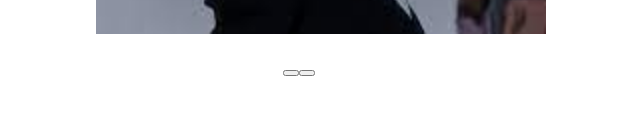
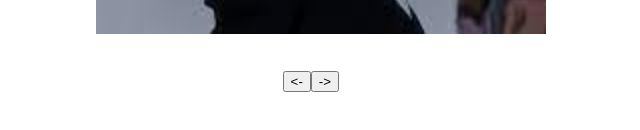
Before and after one commit to Dejac01/carousel-app, a React (Create React App) app: page / in a window 1280 px wide. Shown: the part 448-578 px from the top of the page, without its empty margins (319-959 px from the left). Built offline with nearby package versions, Linux system fonts and the light colour scheme.

Commit message:
carousel

```diff
--- a/src/App.css
+++ b/src/App.css
@@ -40,7 +40,8 @@
 .mainCard{
   padding: 2em;
 }
-.btnContainer{display: flex;
+.btnContainer{
+  display: flex;
   padding-left: 47%;
 }
 .mainImg{
--- a/src/components/Button.jsx
+++ b/src/components/Button.jsx
@@ -2,9 +2,9 @@ import React from 'react'
 
 function Button(props) {
   return (
-<>
-<button>{props.icon} </button>
-    </>
+<div>
+<button>{props.icons} </button>
+    </div>
 
   )
 }
```
